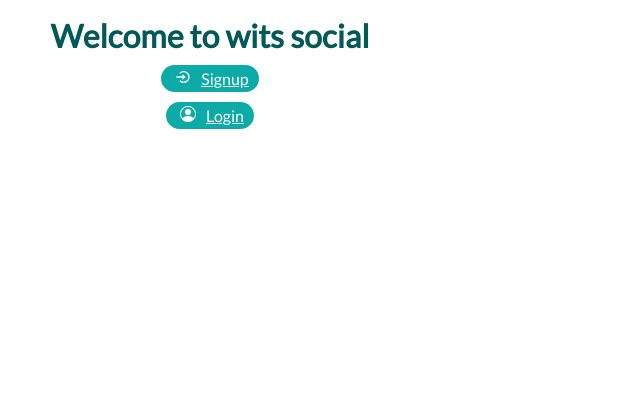
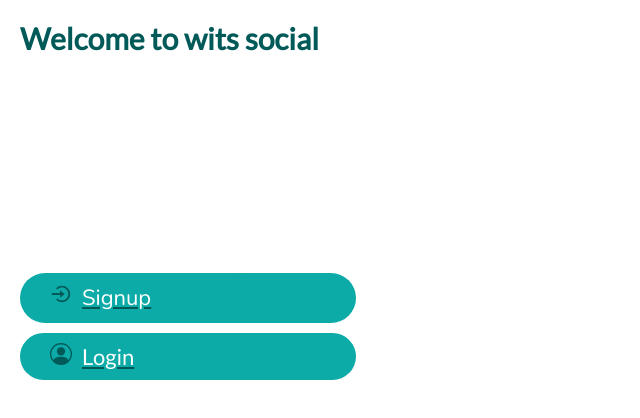
Before and after one commit to RobertKS123/wits-social, a React (Create React App) app: page / in a window 1280 px wide. Shown: the top 418 px of the page, without its empty margins (0-640 px from the left). Built offline with nearby package versions, Linux system fonts and the light colour scheme.

Commit message:
Redirect & CSS

```diff
--- a/src/api/AuthProvider.js
+++ b/src/api/AuthProvider.js
@@ -14,7 +14,7 @@ function reducer(state,action){
     switch(action.type){
         case LOGIN:
             return {
-                id : state.id + action.payload,
+                id : action.payload,
                 nav : true,
             }
         default:
--- a/src/components/login/Login.js
+++ b/src/components/login/Login.js
@@ -4,7 +4,7 @@ import * as RiIcons from 'react-icons/ri';
 import { AuthContext } from '../../api/AuthProvider';
 import { LOGIN } from '../../api/Constants'
 import axios from '../../api/axios';
-import { Link } from 'react-router-dom';
+import { Link,Redirect } from 'react-router-dom';
 
 const LOGIN_URL = '/login/end_user_login.php';
 
@@ -31,14 +31,12 @@ const Login = () => {
         e.preventDefault();
 
         try {
-            const response = await axios.get(LOGIN_URL,{params:{ email: email, password: pwd }});
-            console.log(JSON.stringify(response?.data));
+            const response = await axios.get(LOGIN_URL,{params:{ email: email, password: pwd }});;
             if(response?.data?.login === 301){
                 setErrMsg('Incorrect Username or Password');
             }
             else {
                 const user_id = response?.data?.user_id;
-                console.log(user_id);
 
                 dispatch({
                     type: LOGIN,
@@ -65,11 +63,7 @@ const Login = () => {
         <>
             {success ? (
                 <section>
-                    <h1>You are logged in!</h1>
-                    <br />
-                    <Link to='/home'>
-                        Proceed to home
-                    </Link>
+                    <Redirect to='/home'/>
                 </section>
             ) : (
                 <section>
@@ -107,8 +101,9 @@ const Login = () => {
                     <p>
                         Need an Account?<br />
                         <span className="line">
-                            {/*put router link here*/}
-                            <a href="#">Sign Up</a>
+                            <Link to='/signup'>
+                                Signup
+                            </Link>
                         </span>
                     </p>
                 </section>
--- a/src/components/login/Signup.js
+++ b/src/components/login/Signup.js
@@ -1,18 +1,22 @@
-import React, {useState, useEffect, useRef} from 'react'
+import React, {useState, useEffect, useRef, useContext} from 'react'
 import { faCheck, faTimes, faInfoCircle } from "@fortawesome/free-solid-svg-icons";
 import { FontAwesomeIcon } from "@fortawesome/react-fontawesome";
 import * as MdIcons from 'react-icons/md';
 import * as BsIcons from 'react-icons/bs';
 import * as RiIcons from 'react-icons/ri';
-import axios from 'axios';
+import axios from '../../api/axios';
 import './Signup.css';
+import { AuthContext } from '../../api/AuthProvider';
+import { LOGIN } from '../../api/Constants';
+import { Link,Redirect } from 'react-router-dom';
 
 const USER_REGEX = /^[A-z][A-z0-9-_]{3,23}$/;
 const PWD_REGEX = /^(?=.*[a-z])(?=.*[A-Z])(?=.*[0-9])(?=.*[!@#$%]).{8,24}$/;
 const EMAIL_REGEX = /^[\w-\.]+@([\w-]+\.)+[\w-]{2,4}$/;
-const REGISTER_URL = 'https://startechies.000webhostapp.com/server/signup/end_user_signup.php';
+const REGISTER_URL = '/signup/end_user_signup.php';
 
 const Signup = () => {
+    const [state,dispatch]  = useContext(AuthContext);
 
     const userRef = useRef();
     const errRef = useRef();
@@ -72,22 +76,27 @@ const Signup = () => {
         try {
             const response = await axios.get(REGISTER_URL,{params:{ username: user, email : email, pwd :pwd }});
 
-            console.log(JSON.stringify(response?.data));
 
-            setSuccess(true);
-            setUser('');
-            setPwd('');
-            setEmail('');
-            setMatchPwd('');
-            console.log("success");
+            if (response?.data?.username_availability === 301) {
+                setErrMsg('Username Taken');
+            } else if (response?.data?.email_availability === 301) {
+                setErrMsg('Email Taken');
+            } else {
+                const user_id = response?.data?.user_unique_id;
+                dispatch({
+                    type: LOGIN,
+                    payload : user_id,
+                })
+                setUser('');
+                setPwd('');
+                setEmail('');
+                setMatchPwd('');
+                setSuccess(true);
+            }
 
         } catch (err) {
             if (!err?.response) {
                 setErrMsg('No Server Response');
-            } else if (err.response?.username_availability === 301) {
-                setErrMsg('Username Taken');
-            } else if (err.response?.email_availability === 301) {
-                setErrMsg('Email Taken');
             } else {
                 setErrMsg('Registration Failed')
             }
@@ -98,10 +107,7 @@ const Signup = () => {
         <>
             {success ? (
                 <section>
-                    <h1>Success!</h1>
-                    <p>
-                        <a href="/home">Proceed to home</a>
-                    </p>
+                    <Redirect to='/home'/>
                 </section>
             ) : (
                 <section>
@@ -211,8 +217,9 @@ const Signup = () => {
                         <p>
                             Already registered?<br />
                             <span className="line">
-                                {/*put router link here*/}
-                                <a href="#">Sign In</a>
+                                <Link to='/login'>
+                                    Login
+                                </Link>
                             </span>
                         </p>
                     </div>
--- a/src/pages/landingPage/LandingPage.css
+++ b/src/pages/landingPage/LandingPage.css
@@ -1,4 +1,30 @@
-.landing{
+* {
+    margin: 0;
+    padding: 0;
+    box-sizing: border-box;
+}
+
+html {
+    font-family: 'Nunito', sans-serif;
+    font-size: 20px;
+    color: #fff;
+}
+
+body {
+    min-height: 80vh;
+    background-color: white;
+}
+
+.App {
+    display: flex;
+    flex-direction: column;
+    justify-content: center;
+    align-items: center;
+    min-height: 100vh;
+    padding: 1rem 0.5rem;
+}
+
+section {
     width: 100%;
     max-width: 420px;
     min-height: 400px;
@@ -8,21 +34,43 @@
     padding: 1rem;
     background-color: white;
     color: #015958;
-    display: flex;
-    align-items: center;
+    position: relative;
 }
 
-.landing-button {
+.button-container{
+    width: 80%;
+    position: absolute;
+    bottom: 0;
+    display: flex;
+    flex-direction: column;
+    flex-grow: 1;
+    padding-bottom: 1rem;
+}
+
+
+.landing-button-outer {
+    align-self: flex-end;
     margin-top: 10px;
     background-color: #0CABA8;
     padding: 0.25rem;
     border-radius: 25px;
     color: white;
     white-space: nowrap;
-    padding-right: 10px;
+}
+
+.landing-button-inner{
+    font-family: 'Nunito', sans-serif;
+    border-radius: 25px;
+    font-size: 22px;
+    padding: 0.25rem;
+    background-color: #0CABA8;
+    border-style: none;
+    color: white;
+    width: 70%
 }
 
 .landing-icon {
+    margin-left: 20px;
     margin-right: 10px;
-    margin-left: 10px;
+    color: #015958;
 }
--- a/src/pages/landingPage/LandingPage.js
+++ b/src/pages/landingPage/LandingPage.js
@@ -6,23 +6,31 @@ import './LandingPage.css';
 
 function LandingPage() {
     return (
-        <div className='landing'>
+        <section>
             <h1>
                 Welcome to wits social
             </h1>
+            <div className='button-container'>
                 <Link to='/signup'>
-                <div className='landing-button'>
+                    <div className='landing-button-outer'>
+                        <div className='landing-button-inner'>
                             <BiIcons.BiLogInCircle className='landing-icon'/>
                             Signup
                         </div>
+                    </div>
                 </Link>
                 <Link to='/login'>
+                    <div className='landing-button-outer'>
+                        <div className='landing-button-inner'>
                             <div className='landing-button'>
                                 <BsIcons.BsPersonCircle className='landing-icon'/>
                                 Login
                             </div>
+                        </div>
+                    </div>
                 </Link>
             </div>
+        </section>
     )
 }
 
```
Also changed, not shown: src/index.js (+4 -21 lines). Lines whose indentation alone changed are shown as unchanged.
